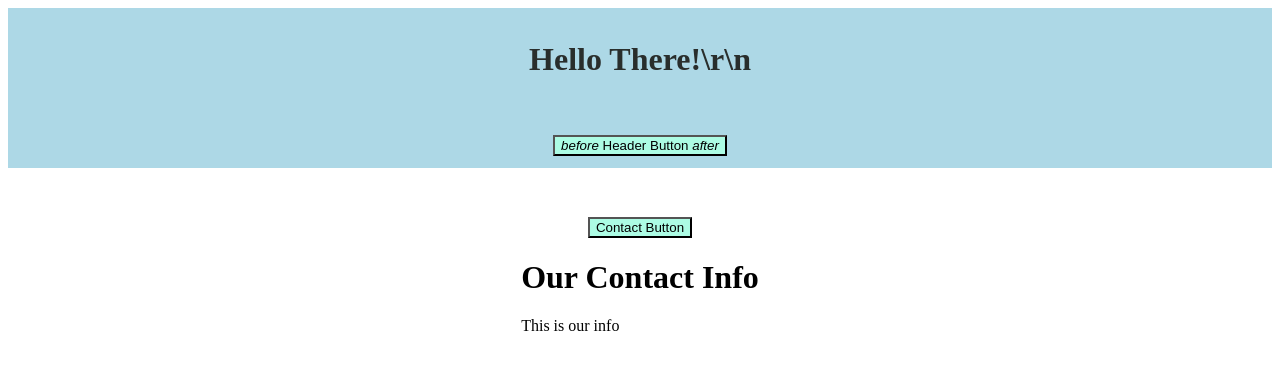
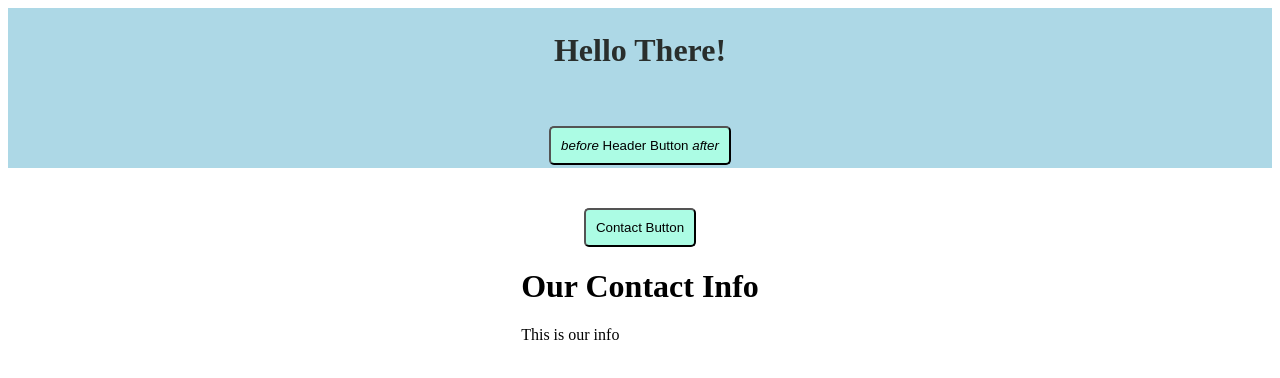
Before and after one commit to loganblackstad/sass-sandbox, a plain HTML site: page index.html in a window 1280 px wide. Drawn offline with Linux system fonts and the light colour scheme.

Commit message:
added mixin with input parameter for border radius for buttons

```diff
--- a/index.html
+++ b/index.html
@@ -11,7 +11,7 @@
 
   <body>
   <header>
-    <h1>Hello There!\r\n</h1>
+    <h1>Hello There!</h1>
     <br/>
     <br/>
     <button>Header Button</button>
--- a/styles/style.scss
+++ b/styles/style.scss
@@ -2,9 +2,18 @@
 // scss files need to be imported
 // filename structure: "_filename.scss"
 
+// mix-in
+@mixin border-radius($radius) {
+  border-radius: $radius;
+}
+
 @import "./variables";
 @import "./header";
 
+button {
+  @include border-radius(5px);
+  padding: 10px;
+}
 
 .contact button {
   background: $primaryBtn;
```
Also changed, not shown: styles/style.css, 1 other file.
